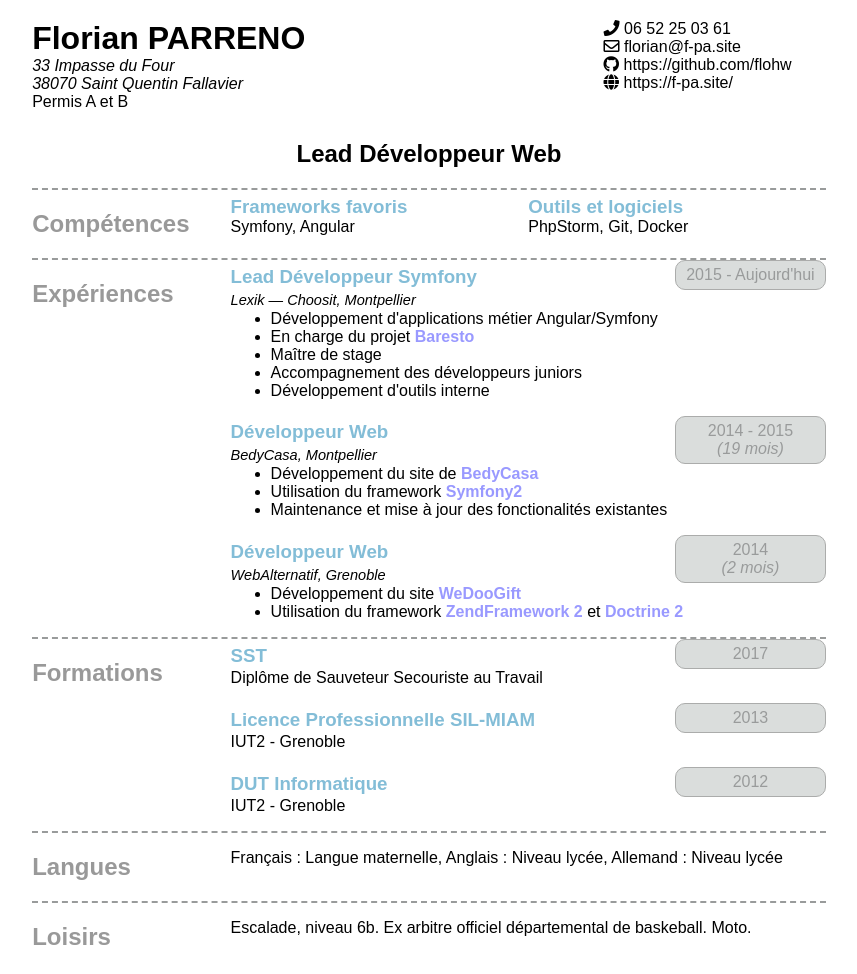
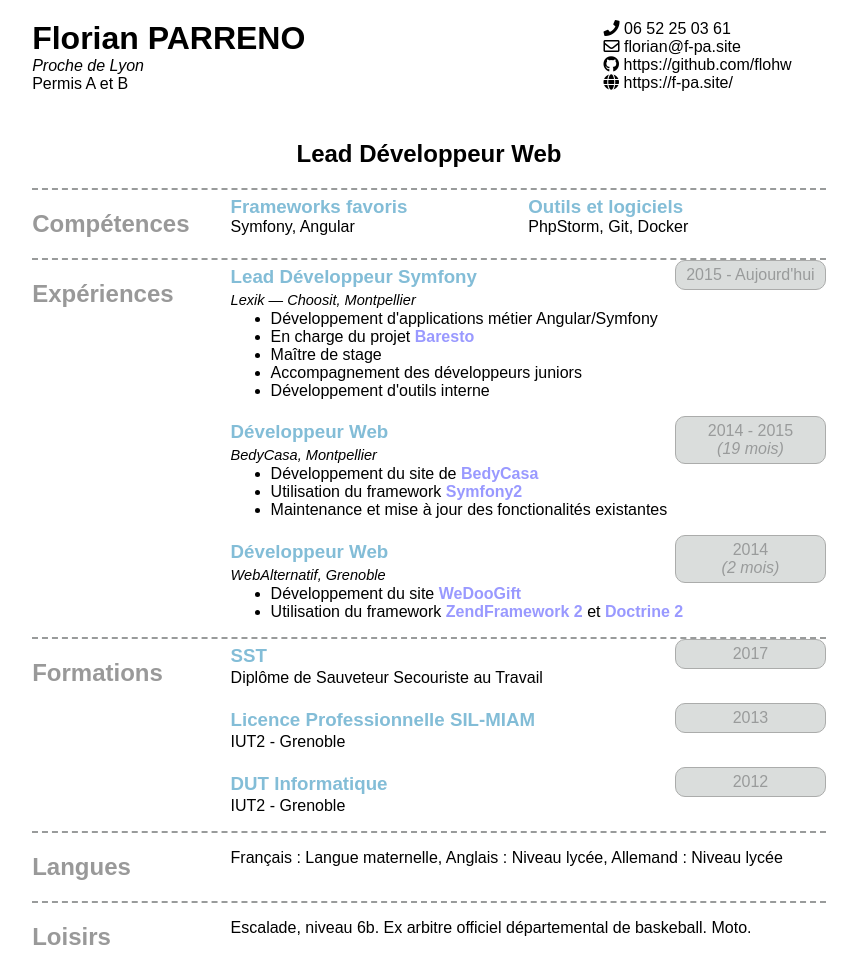
Before and after one commit to flohw/flohw, a plain HTML site: page index.html in a window 1280 px wide. Shown: the whole page, without its empty margins (231-1088 px from the left). Drawn offline with Linux system fonts and the light colour scheme.

Commit message:
Update address

```diff
--- a/index.html
+++ b/index.html
@@ -12,8 +12,7 @@
         <h1>Florian PARRENO</h1>
         <div class="vcard">
           <p class="adresse">
-            <span>33 Impasse du Four</span><br />
-            <span>38070 Saint Quentin Fallavier</span>
+            <span>Proche de Lyon</span><br />
           </p>
         </div>
         <p class="permis">Permis A et B</p>
```
